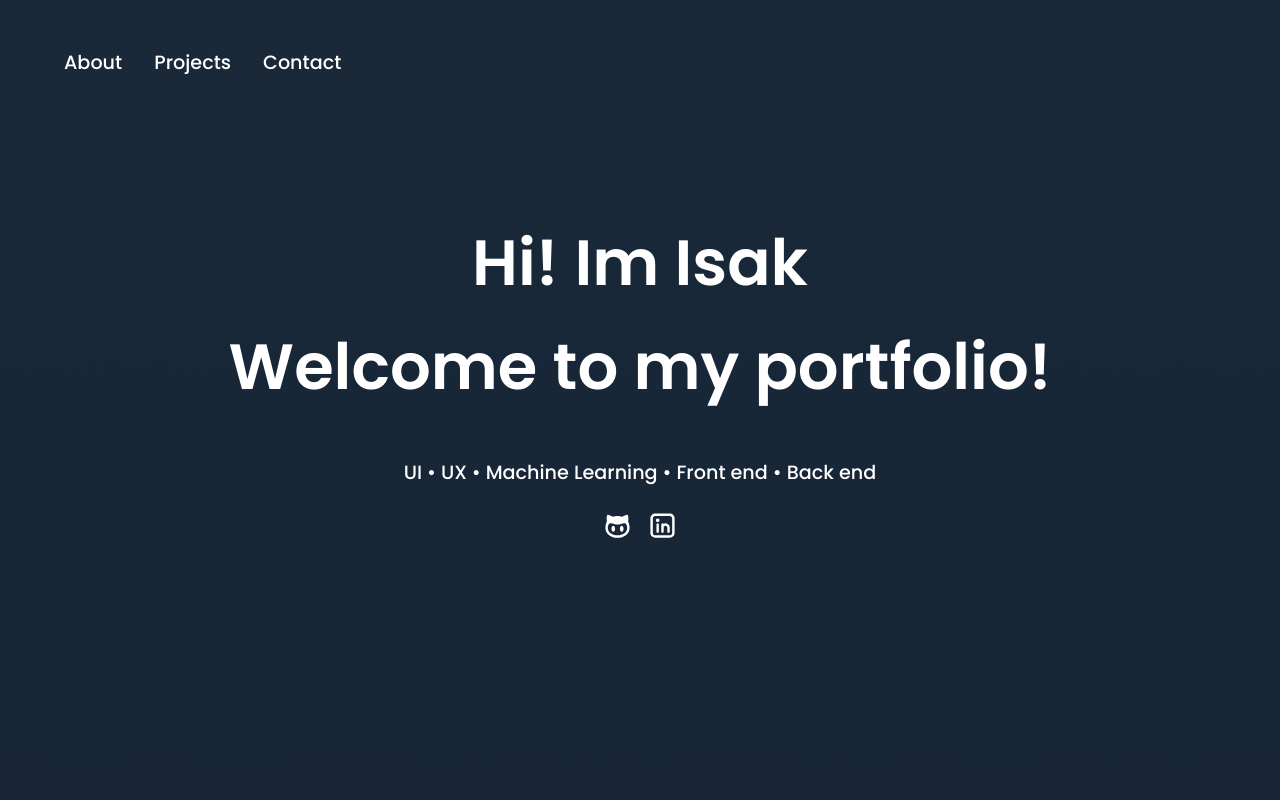
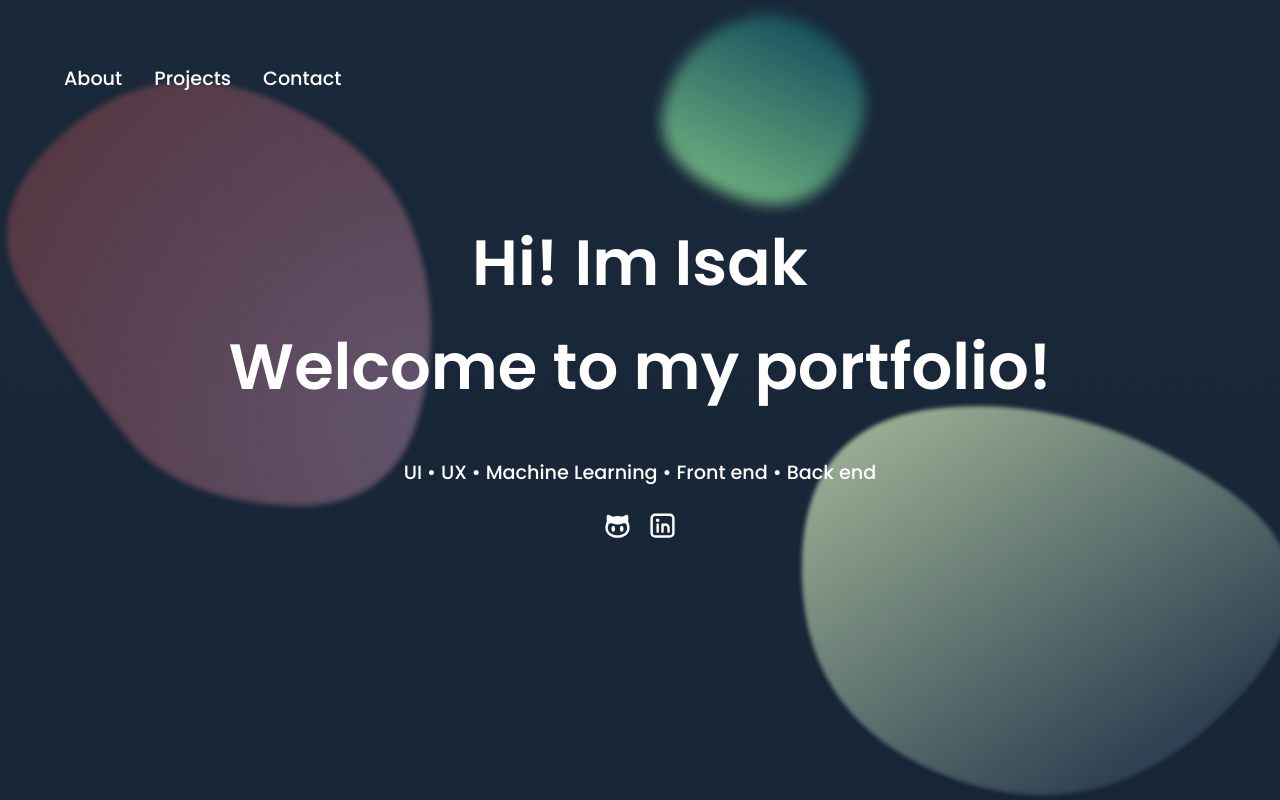
Before and after one commit to IsakLarsson/Portfolio, a React (Create React App) app in the folder portfolio2.0/: page / in a window 1280 px wide. Shown: the top 800 px of the page. Built offline with nearby package versions, Linux system fonts and the light colour scheme.

Commit message:
animations and fixes

```diff
--- a/portfolio2.0/src/Components/Header.css
+++ b/portfolio2.0/src/Components/Header.css
@@ -13,3 +13,12 @@
   color: #fff;
   text-decoration: none;
 }
+
+.header ul {
+  list-style-type: none;
+  padding-left: 0;
+}
+
+.header li {
+  display: inline-block;
+}
--- a/portfolio2.0/src/Components/Header.tsx
+++ b/portfolio2.0/src/Components/Header.tsx
@@ -9,33 +9,75 @@ interface HeaderProps {}
 
 export const Header: React.FC<HeaderProps> = ({}) => {
   const springValues = [
-    { y: 3 },
+    { y: -3 },
     {
       type: "spring",
-      stiffness: 200,
+      stiffness: 300,
       damping: 10,
     },
   ];
 
+  const container = {
+    hidden: { opacity: 0, y: 30 },
+    show: {
+      opacity: 1,
+      y: 0,
+      transition: {
+        when: "beforeChildren",
+        delay: 4,
+        staggerChildren: 0.2,
+      },
+    },
+  };
+
+  const item = {
+    hidden: { opacity: 0, y: -30 },
+    show: {
+      opacity: 1,
+      y: 0,
+      transition: {
+        type: "spring",
+        stiffness: 100,
+        damping: 10,
+      },
+    },
+  };
+
   return (
     <div className="header">
       <div className="flex-row-left">
-        <motion.div whileHover={springValues[0]} transition={springValues[1]}>
+        <motion.ul variants={container} initial="hidden" animate="show">
+          <motion.li variants={item} key="about">
+            <motion.div
+              whileHover={springValues[0]}
+              transition={springValues[1]}
+            >
               <Link to="about">
                 <h4>About</h4>
               </Link>
             </motion.div>
-
-        <motion.div whileHover={springValues[0]} transition={springValues[1]}>
+          </motion.li>
+          <motion.li variants={item} key="projects">
+            <motion.div
+              whileHover={springValues[0]}
+              transition={springValues[1]}
+            >
               <Link to="projects">
                 <h4>Projects</h4>
               </Link>
             </motion.div>
-        <motion.div whileHover={springValues[0]} transition={springValues[1]}>
+          </motion.li>
+          <motion.li variants={item} key="contact">
+            <motion.div
+              whileHover={springValues[0]}
+              transition={springValues[1]}
+            >
               <Link to="about">
                 <h4>Contact</h4>
               </Link>
             </motion.div>
+          </motion.li>
+        </motion.ul>
       </div>
     </div>
   );
--- a/portfolio2.0/src/Sections/About/About.tsx
+++ b/portfolio2.0/src/Sections/About/About.tsx
@@ -26,7 +26,7 @@ export const About: React.FC<AboutProps> = ({}) => {
           <h3>Tools</h3>
           <div className="tools-container">
             {tools.map((tool, index) => (
-              <div className="tool">
+              <div className="tool" key={`tool:${index}`}>
                 <img src={tool.icon} alt="icon missing" />
                 <p>{tool.name}</p>
               </div>
--- a/portfolio2.0/src/Sections/Hero/Hero.css
+++ b/portfolio2.0/src/Sections/Hero/Hero.css
@@ -11,8 +11,18 @@
 
 .main-box-inner {
   width: 100vw;
-  height: 100vh;
+  height: 100%;
+
   position: absolute;
+  overflow-x: hidden;
+  overflow-y: hidden;
+}
+
+.main-box-inner img {
+  position: relative;
+  height: 100%;
+  height: clamp(100%, 70vh, 100%);
+  object-fit: cover;
 }
 
 .upper-content {
--- a/portfolio2.0/src/Sections/Hero/Hero.tsx
+++ b/portfolio2.0/src/Sections/Hero/Hero.tsx
@@ -7,6 +7,7 @@ import LinkedInIcon from "../../icons/LinkedinIcon.svg";
 import GreenBlob from "../../images/blobgreen.svg";
 import RedBlob from "../../images/blobred.svg";
 import SmallBlob from "../../images/blobsupergreen.svg";
+import Blobs from "../../images/blobs.png";
 import { motion } from "framer-motion";
 
 export default function Hero() {
@@ -71,6 +72,8 @@ export default function Hero() {
         >
           <img id="small" src={RedBlob} alt="" />
         </motion.div> */}
+
+        <img src={Blobs} alt="" />
       </div>
       <div className="main-box">
         <div className="main-box-content">
@@ -95,7 +98,7 @@ export default function Hero() {
           <div className="hero-icons">
             <animated.div style={thirdSpring} className="hero-icons">
               <motion.div
-                whileHover={{ scale: 1.2 }}
+                whileHover={{ scale: 1.1 }}
                 transition={{
                   type: "spring",
                   stiffness: 200,
@@ -115,7 +118,7 @@ export default function Hero() {
                 </a>
               </motion.div>
               <motion.div
-                whileHover={{ scale: 1.2 }}
+                whileHover={{ scale: 1.1 }}
                 transition={{
                   type: "spring",
                   stiffness: 200,
```
Also changed, not shown: portfolio2.0/src/images/blobs.png (added). Lines whose indentation alone changed are shown as unchanged.
